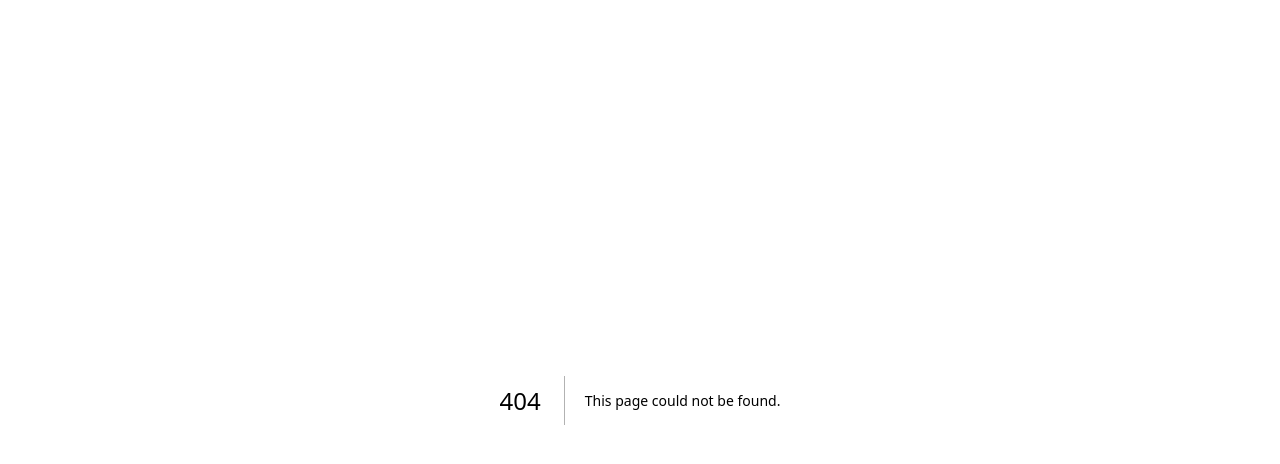
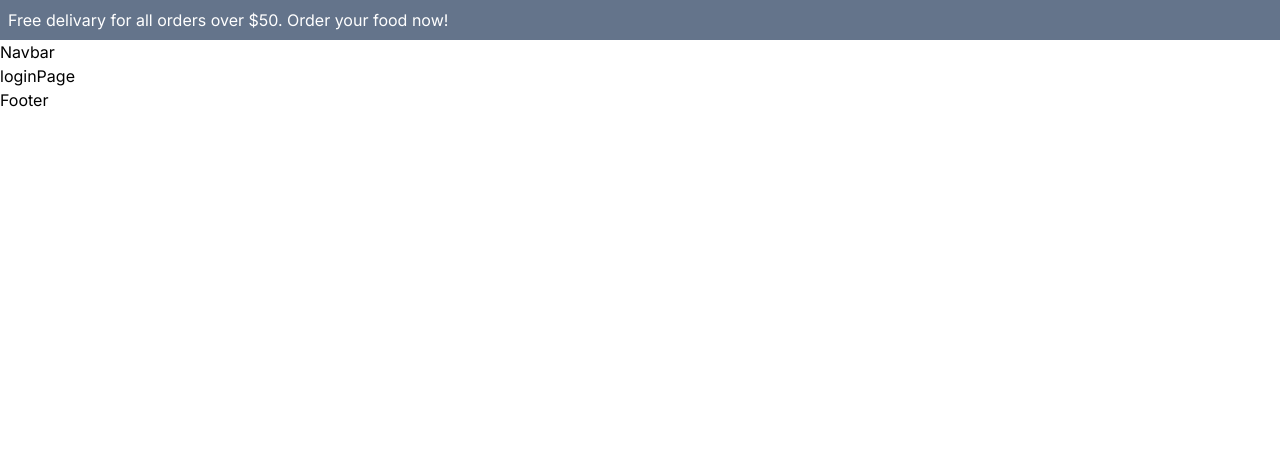
Before and after one commit to sumonpaul55/restaurant-nextjs, a Next.js app: page /login in a window 1280 px wide. Before the commit this address had no page. Shown: the top 464 px of the page. Built offline with nearby package versions, Linux system fonts and the light colour scheme.

Commit message:
notification

```diff
--- /dev/null
+++ b/src/app/cart/page.jsx
@@ -0,0 +1,9 @@
+import React from 'react'
+
+function cartPage() {
+    return (
+        <div>cartPage</div>
+    )
+}
+
+export default cartPage
--- a/src/app/layout.js
+++ b/src/app/layout.js
@@ -1,5 +1,8 @@
 import { Inter } from 'next/font/google'
 import './globals.css'
+import Notification from '@/components/Notification'
+import Navbar from '@/components/navbar'
+import Footer from '@/components/Footer'
 
 const inter = Inter({ subsets: ['latin'] })
 
@@ -11,7 +14,12 @@ export const metadata = {
 export default function RootLayout({ children }) {
   return (
     <html lang="en">
-      <body className={inter.className}>{children}</body>
+      <body className={inter.className}>
+        <Notification></Notification>
+        <Navbar></Navbar>
+        {children}
+        <Footer></Footer>
+      </body>
     </html>
   )
 }
--- /dev/null
+++ b/src/app/login/page.jsx
@@ -0,0 +1,9 @@
+import React from 'react'
+
+function loginPage() {
+    return (
+        <div>loginPage</div>
+    )
+}
+
+export default loginPage
--- /dev/null
+++ b/src/app/orders/page.jsx
@@ -0,0 +1,9 @@
+import React from 'react'
+
+function ordersPage() {
+    return (
+        <div>ordersPage</div>
+    )
+}
+
+export default ordersPage
--- /dev/null
+++ b/src/app/product/page.jsx
@@ -0,0 +1,9 @@
+import React from 'react'
+
+function singleProduct() {
+    return (
+        <div>singleProduct</div>
+    )
+}
+
+export default singleProduct
--- /dev/null
+++ b/src/components/Footer.jsx
@@ -0,0 +1,9 @@
+import React from 'react'
+
+function Footer() {
+    return (
+        <div>Footer</div>
+    )
+}
+
+export default Footer
--- /dev/null
+++ b/src/components/Navbar.jsx
@@ -0,0 +1,9 @@
+import React from 'react'
+
+function Navbar() {
+    return (
+        <div>Navbar</div>
+    )
+}
+
+export default Navbar
--- /dev/null
+++ b/src/components/Notification.jsx
@@ -0,0 +1,13 @@
+import React from 'react'
+
+function Notification() {
+    return (
+        <section className='py-0 px-2 md:py-2 text-white bg-slate-500'>
+            <div className="container mx-auto">
+                <h3>Free delivary for all orders over $50. Order your food now!</h3>
+            </div>
+        </section>
+    )
+}
+
+export default Notification
```
